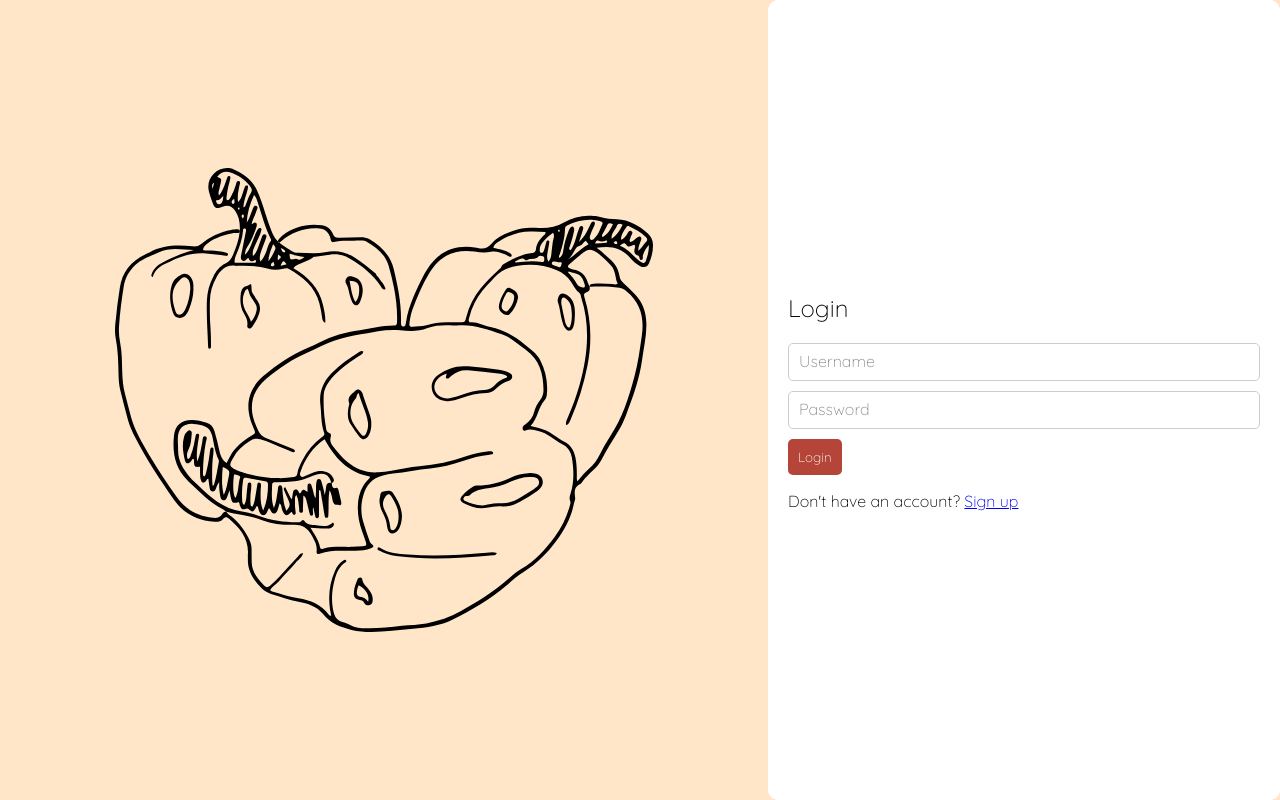
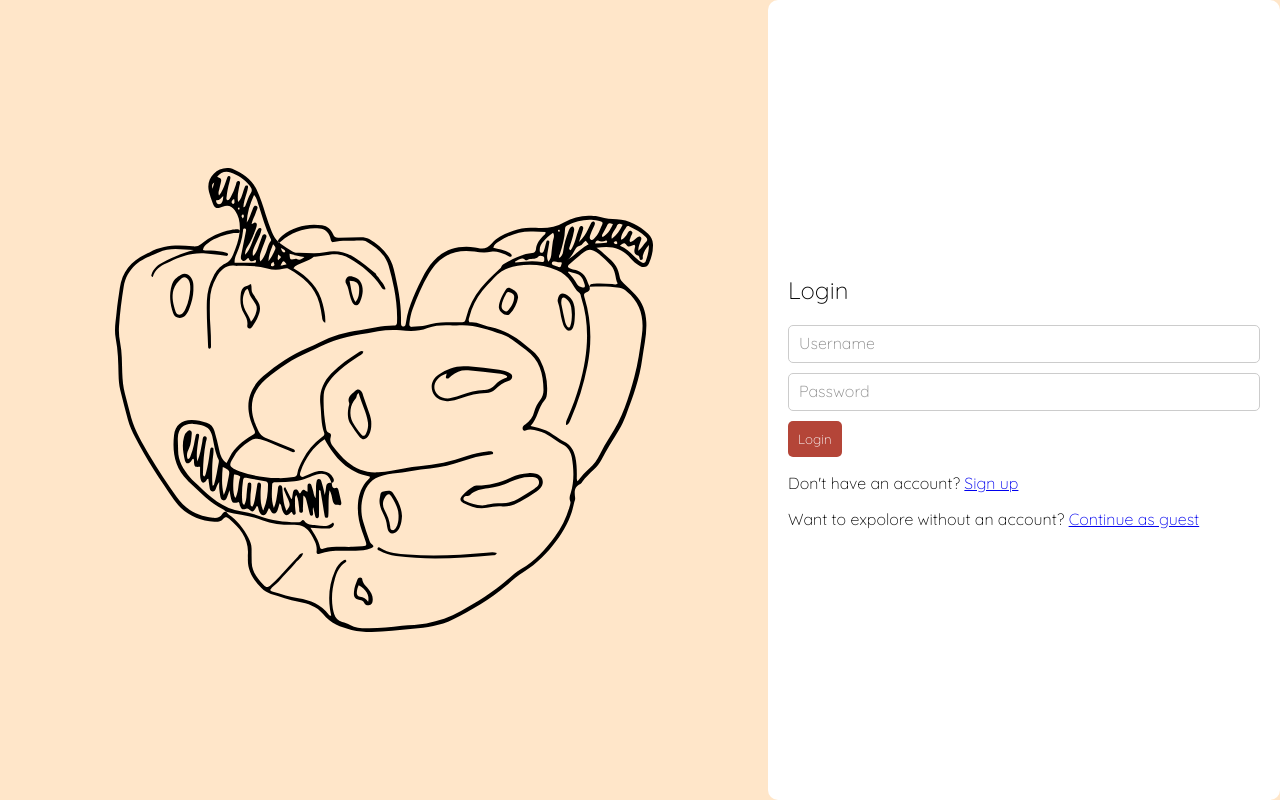
Before and after one commit to aarosan/grocery_grid, a React (Create React App) app in the folder client/: page /login in a window 1280 px wide. Built offline with nearby package versions, Linux system fonts and the light colour scheme; no server answers.

Commit message:
Added the Link to /pilot in Login.js

```diff
--- a/client/src/pages/Login.js
+++ b/client/src/pages/Login.js
@@ -64,6 +64,10 @@ const Login = ({ setToken }) => {
             Don't have an account? <Link to="/signup">Sign up</Link>
           </p>
 
+          <p>
+            Want to expolore without an account? <Link to="/pilot">Continue as guest</Link>
+          </p>
+
         </div>
       </div>
     </div>
```
